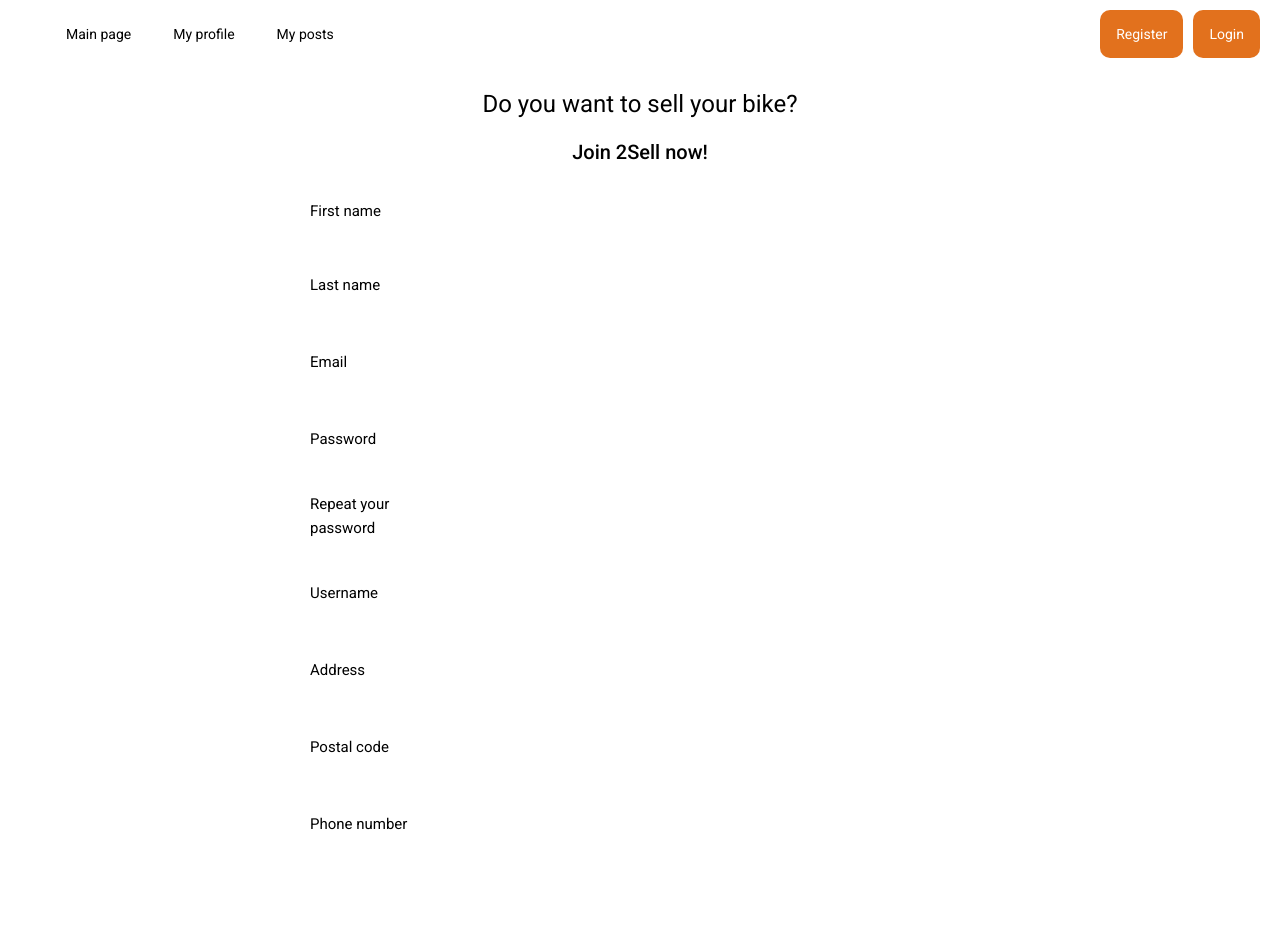
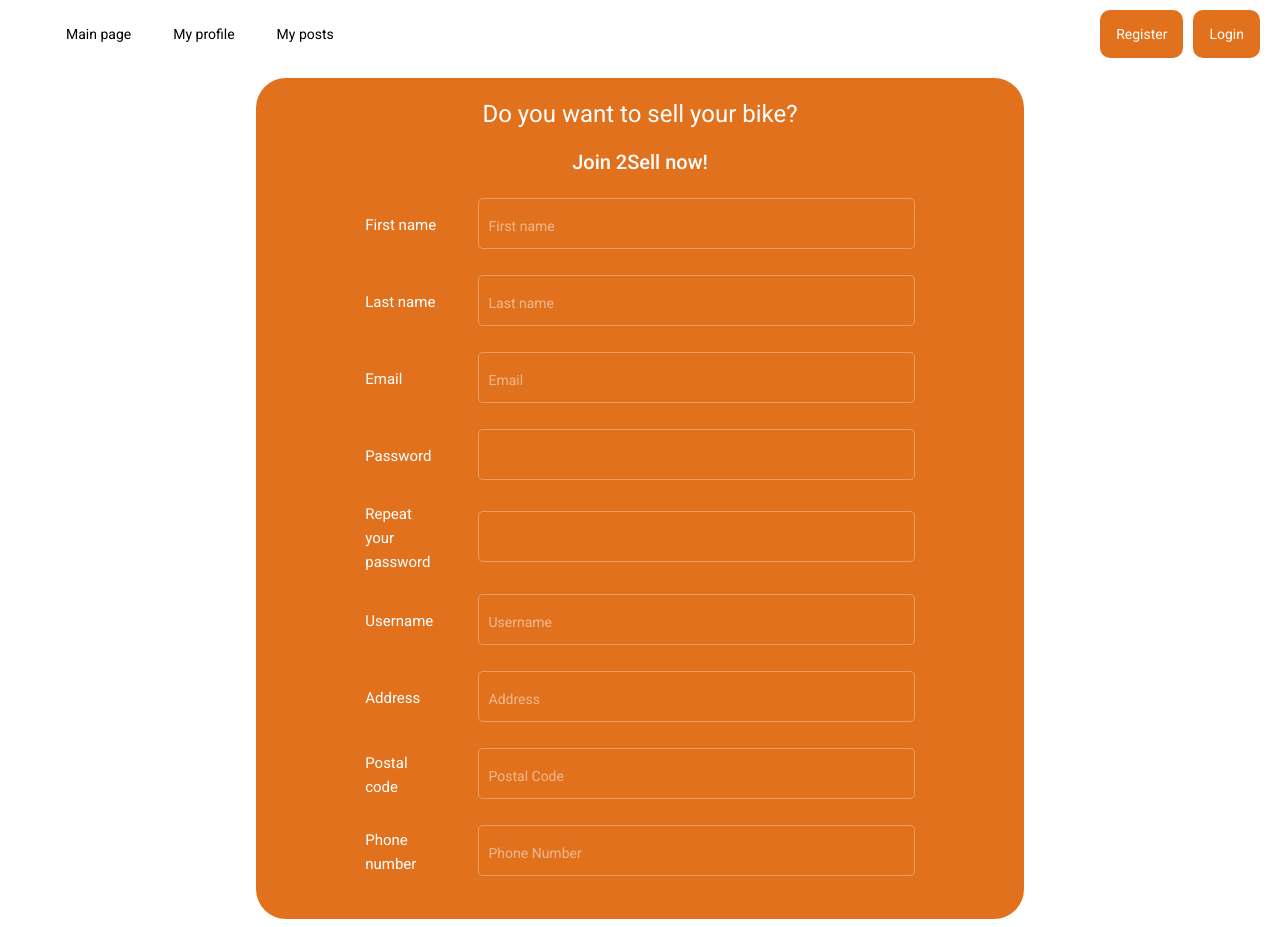
Before and after one commit to TawfikAzza/2Sell, an Angular app in the folder frontend/: page /register in a window 1280 px wide. Built offline with nearby package versions, Linux system fonts and the light colour scheme.

Commit message:
register done

```diff
--- a/frontend/src/app/register/register.component.css
+++ b/frontend/src/app/register/register.component.css
@@ -1,8 +1,28 @@
+.full-screen-container{
+  margin-top: 20px;
+  display: flex;
+  justify-content: center;
+}
+
+.wrapper{
+  background: #e2711d;
+  width: 60%;
+  text-align: center;
+  border-radius: 30px;
+}
+
 .register-wrapper{
   padding: 20px 20px 20px;
-  background: white;
+  background: transparent;
   display: block;
-  text-align: center;
+}
+
+h1{
+  color: white;
+}
+
+h2{
+  color: white;
 }
 
 .input-group{
@@ -16,56 +36,24 @@
 .input-group h4{
   width: 10%;
   text-align: left;
-
   padding-right: 40px;
-  color: black;
+  color: white;
 }
 .input-group mat-form-field{
-  width: 40%;
-  color: black;
+  width: 60%;
+  color: white;
 }
 
-:host .mat-form-field .mat-input-element {
-  color: gray;
-}
-:host .mat-form-field .mat-form-field-label {
-  color: gray!important;
-}
-:host .mat-form-field .mat-form-field-underline {
-  background-color: slategray;
-}
-:host .mat-form-field .mat-form-field-ripple {
-  background-color: slategray;
-}
-:host .mat-form-field .mat-form-field-required-marker {
-  color: slategray;
+.mat-error{
+  color: #dc0d1f;
 }
 
-
-:host .mat-form-field.mat-focused .mat-form-field-label {
-  color: green!important;
-}
-:host .mat-form-field.mat-focused .mat-form-field-ripple {
-  background-color: green;
-}
-:host .mat-form-field.mat-focused .mat-form-field-required-marker {
-  color: green;
-}
-:host  .mat-form-field.mat-focused .mat-input-element {
-  color: green;
+.register-button{
+  width: 75%;
+  background: white;
+  color: orange;
 }
 
-
-
-:host .mat-form-field.mat-form-field-invalid .mat-input-element {
-  color: red;
+.register-button :hover{
+  background: #FFF5EE;
 }
-:host .mat-form-field.mat-form-field-invalid .mat-form-field-label {
-  color: red!important;
-}
-:host .mat-form-field.mat-form-field-invalid .mat-form-field-label .mat-form-field-required-marker {
-  color: red;
-}
-:host .mat-form-field.mat-form-field-invalid .mat-form-field-ripple {
-  background-color: red;
-}
--- a/frontend/src/app/register/register.component.html
+++ b/frontend/src/app/register/register.component.html
@@ -1,4 +1,5 @@
 <div class="full-screen-container">
+  <div class="wrapper">
     <div class="register-wrapper">
       <h1 class="login-title">Do you want to sell your bike?</h1>
       <h2>Join 2Sell now!</h2>
@@ -6,7 +7,7 @@
 
         <div class="input-group">
           <h4>First name</h4>
-        <mat-form-field appearance="standard">
+          <mat-form-field appearance="outline">
             <input [formControl]="firstNameControl" matInput [(ngModel)]="firstNameModel" placeholder="First name">
             <mat-error *ngIf="firstNameControl.invalid">{{getFistNameErrorMessage()}}</mat-error>
           </mat-form-field>
@@ -72,15 +73,20 @@
         <div class="input-group">
           <h4>Phone number</h4>
           <mat-form-field appearance="outline">
-          <input [formControl]="phoneNumberControl" matInput [(ngModel)]="phoneNumberModel" placeholder="Phone Number">
+            <input [formControl]="phoneNumberControl" matInput [(ngModel)]="phoneNumberModel"
+                   placeholder="Phone Number">
             <mat-error *ngIf="phoneNumberControl.invalid">{{getPhoneNumberErrorMessage()}}</mat-error>
           </mat-form-field>
         </div>
 
-      <button class="register-button" mat-button (click)="registerUser()" [disabled]="!registerFormGroup.valid">
+        <div *ngIf="registerFormGroup.valid">
+          <button class="register-button" mat-button (click)="registerUser()">
             Register
           </button>
+        </div>
+
 
       </form>
     </div>
   </div>
+</div>
```
Also changed, not shown: 2 other files (tests, documents, lock files or other folders). Lines whose indentation alone changed are shown as unchanged.
